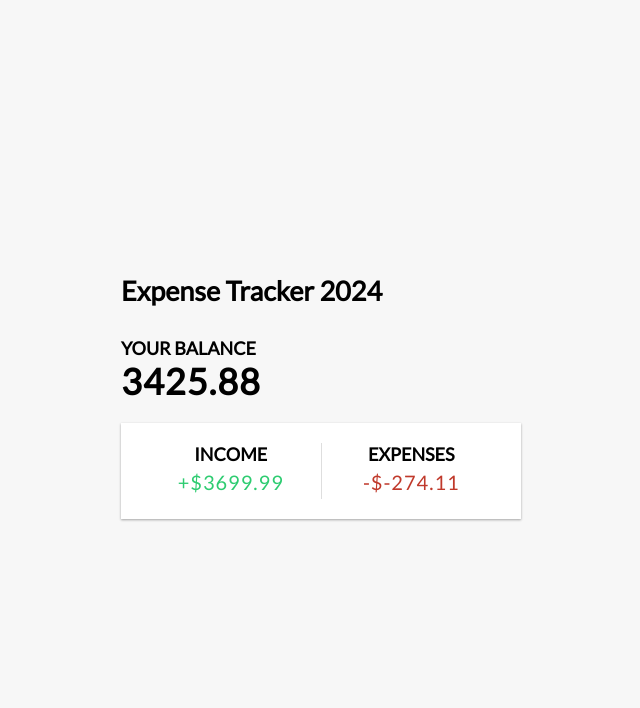
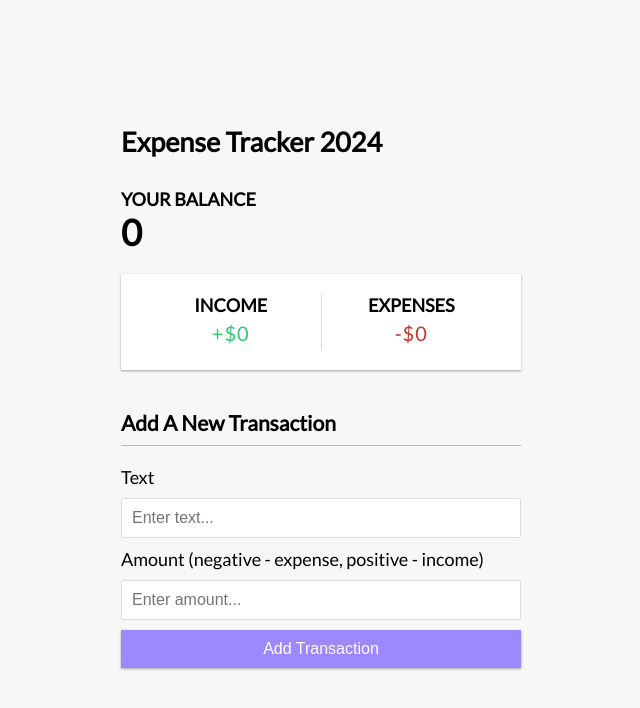
Before and after one commit to AndTrejo/expense-tracker, a Vue app: page / in a window 1280 px wide. Shown: the top 708 px of the page, without its empty margins (319-959 px from the left). Built offline with nearby package versions, Linux system fonts and the light colour scheme.

Commit message:
Add Trnasactions component working

```diff
--- a/src/App.vue
+++ b/src/App.vue
@@ -2,15 +2,17 @@
 import Header from './components/Header.vue';
 import Balance from './components/Balance.vue';
 import IncomeExpenses from './components/IncomeExpenses.vue';
+import AddTransaction from './components/AddTransaction.vue';
 import {ref, computed} from 'vue'
 
-const transactions = ref([
-  {id: 1, text: 'Paycheck', amount: 699.99},
-  {id: 2, text: 'Food', amount: -20},
-  {id: 3, text: 'Bills', amount: -200},
-  {id: 4, text: 'Video Game', amount: -54.11},
-  {id: 5, text: 'Tax Return', amount: 3000},
-])
+const transactions = ref([])
+// const transactions = ref([
+//   {id: 1, text: 'Paycheck', amount: 699.99},
+//   {id: 2, text: 'Food', amount: -20},
+//   {id: 3, text: 'Bills', amount: -200},
+//   {id: 4, text: 'Video Game', amount: -54.11},
+//   {id: 5, text: 'Tax Return', amount: 3000},
+// ])
 
 //get the total
 const total = computed(() => {
@@ -39,6 +41,16 @@
   }, 0)
 })
 
+
+//handle transaction submitted
+
+const handleTransactionSubmitted = (transactionData) => {
+  transactions.value.push({
+    text: transactionData.text,
+    amount: transactionData.amount,
+  })
+
+}
 </script>
 
 <template>
@@ -46,5 +58,7 @@
 <div class="container">
   <Balance :total="total"></Balance>
   <IncomeExpenses :income="income" :expense="expense"></IncomeExpenses>
+  <AddTransaction @transactionSubmitted="handleTransactionSubmitted"></AddTransaction>
+  <!-- {{ transactions }} -->
 </div>
 </template>
--- /dev/null
+++ b/src/components/AddTransaction.vue
@@ -0,0 +1,39 @@
+<template>
+    <h3>Add A New Transaction</h3>
+    <form id="form" @submit.prevent="onSubmit">
+        <div class="form-control">
+            <label for="text">Text</label>
+            <input type="text"  id="text" v-model="text" placeholder="Enter text...">
+        </div>
+
+        <div class="form-control">
+            <label for="amount">Amount (negative - expense, positive - income)</label>
+            <input type="text"  id="amount" v-model="amount" placeholder="Enter amount...">
+        </div>
+        <!-- {{ text }} - {{ amount }} -->
+        <button class="btn">Add Transaction</button>
+    </form>
+</template>
+
+<script setup>
+import {ref, defineEmits} from 'vue'
+const text = ref('')
+const amount =ref('')
+
+const emit = defineEmits([
+    'transactionSubmitted'
+
+])
+
+const onSubmit = () => {
+    const transactionData = {
+        text: text.value,
+        amount: parseFloat(amount.value),
+    }
+    emit('transactionSubmitted', transactionData)
+
+    text.value = ''
+    amount.value = ''
+
+}
+</script>
```
